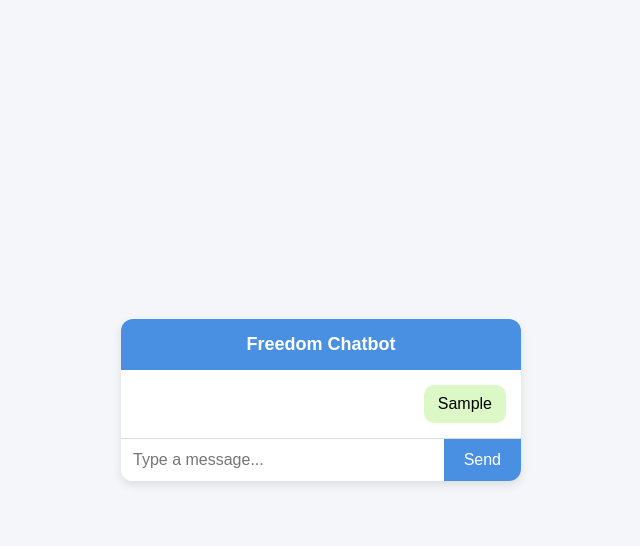
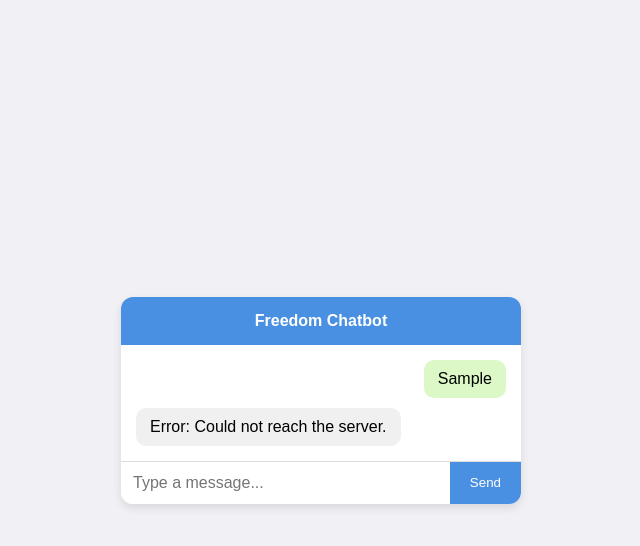
Before and after one commit to freedombydesign/freedom-chatbot, a plain HTML site: page templates/index.html in a window 1280 px wide. Both pictures are taken after typing "Sample" into the empty fields and a click on the button "Send". Shown: the whole page, without its empty margins (319-959 px from the left). Drawn offline with Linux system fonts and the light colour scheme; no server answers.

Commit message:
Update index.html

```diff
--- a/templates/index.html
+++ b/templates/index.html
@@ -1,13 +1,13 @@
 <!DOCTYPE html>
 <html lang="en">
 <head>
-  <meta charset="UTF-8">
-  <meta name="viewport" content="width=device-width, initial-scale=1.0">
+  <meta charset="UTF-8" />
+  <meta name="viewport" content="width=device-width, initial-scale=1.0" />
   <title>Freedom Chatbot</title>
   <style>
     body {
       font-family: Arial, sans-serif;
-      background: #f4f6f9;
+      background: #f0f0f5;
       display: flex;
       justify-content: center;
       align-items: center;
@@ -16,7 +16,7 @@
     }
     .chat-container {
       width: 400px;
-      max-width: 95%;
+      max-width: 90%;
       background: #fff;
       border-radius: 12px;
       box-shadow: 0 4px 10px rgba(0,0,0,0.1);
@@ -25,10 +25,9 @@
       overflow: hidden;
     }
     .chat-header {
-      background: #4A90E2;
+      background: #4a90e2;
       color: #fff;
       padding: 15px;
-      font-size: 18px;
       font-weight: bold;
       text-align: center;
     }
@@ -48,7 +47,7 @@
     }
     .user {
       align-self: flex-end;
-      background: #DCF8C6;
+      background: #dcf8c6;
     }
     .bot {
       align-self: flex-start;
@@ -66,15 +65,11 @@
       font-size: 16px;
     }
     .chat-input button {
-      background: #4A90E2;
+      background: #4a90e2;
       color: white;
       border: none;
       padding: 12px 20px;
       cursor: pointer;
-      font-size: 16px;
-    }
-    .chat-input button:hover {
-      background: #357ABD;
     }
   </style>
 </head>
@@ -90,27 +85,31 @@
 
   <script>
     async function sendMessage() {
-      const input = document.getElementById('userInput');
+      const input = document.getElementById("userInput");
       const message = input.value.trim();
       if (!message) return;
 
-      displayMessage(message, 'user');
-      input.value = '';
+      displayMessage(message, "user");
+      input.value = "";
 
-      const response = await fetch('/chat', {
-        method: 'POST',
-        headers: { 'Content-Type': 'application/json' },
-        body: JSON.stringify({ message })
-      });
+      try {
+        const response = await fetch("/chat", {
+          method: "POST",
+          headers: { "Content-Type": "application/json" },
+          body: JSON.stringify({ message })
+        });
 
-      const data = await response.json();
-      displayMessage(data.reply, 'bot');
+        const data = await response.json();
+        displayMessage(data.reply, "bot");
+      } catch (error) {
+        displayMessage("Error: Could not reach the server.", "bot");
+      }
     }
 
     function displayMessage(text, sender) {
-      const chatMessages = document.getElementById('chatMessages');
-      const messageDiv = document.createElement('div');
-      messageDiv.className = 'message ' + sender;
+      const chatMessages = document.getElementById("chatMessages");
+      const messageDiv = document.createElement("div");
+      messageDiv.classList.add("message", sender);
       messageDiv.innerText = text;
       chatMessages.appendChild(messageDiv);
       chatMessages.scrollTop = chatMessages.scrollHeight;
```
